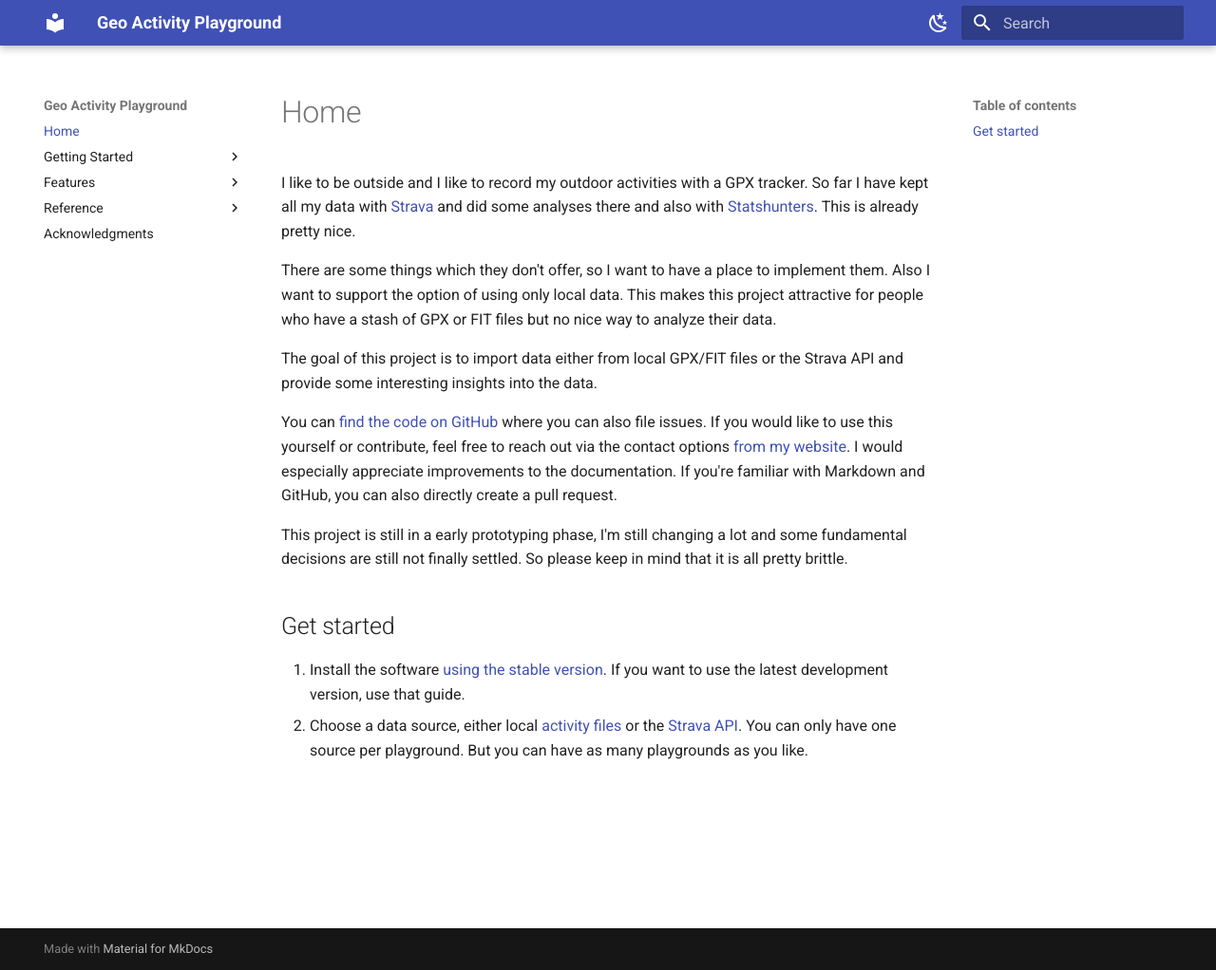
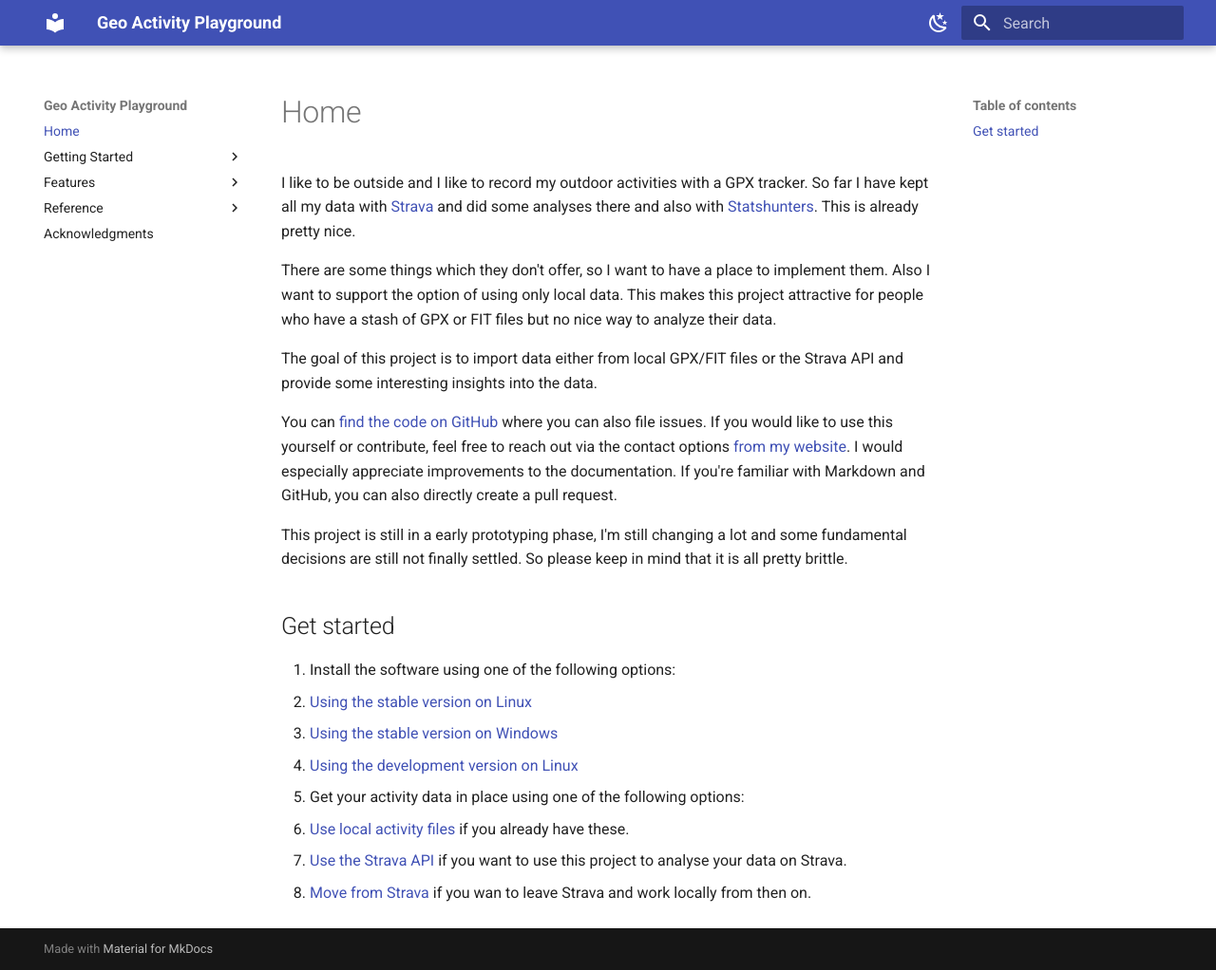
Before and after one commit to martin-ueding/geo-activity-playground, an MkDocs documentation site: the page built from docs/index.md, in a window 1280 px wide and 1022 px high. Shown: the whole window at 95% size. Built offline with MkDocs 1.6.1 and Material for MkDocs 9.7.7, drawn with Linux system fonts in a browser that asks for light colours.

Commit message:
GH-65: Document Strava converter

```diff
--- a/docs/index.md
+++ b/docs/index.md
@@ -12,5 +12,11 @@ This project is still in a early prototyping phase, I'm still changing a lot and
 
 ## Get started
 
-1. Install the software [using the stable version](getting-started/installing-stable-on-linux.md). If you want to use the latest development version, use that guide.
-2. Choose a data source, either local [activity files](getting-started/using-activity-files.md) or the [Strava API](getting-started/using-strava-api.md). You can only have one source per playground. But you can have as many playgrounds as you like.
+1. Install the software using one of the following options:
+   - [Using the stable version on Linux](getting-started/installing-stable-on-linux.md)
+   - [Using the stable version on Windows](getting-started/installing-stable-on-windows.md)
+   - [Using the development version on Linux](getting-started/installing-git-on-linux.md)
+2. Get your activity data in place using one of the following options:
+   - [Use local activity files](getting-started/using-activity-files.md) if you already have these.
+   - [Use the Strava API](getting-started/using-strava-api.md) if you want to use this project to analyse your data on Strava.
+   - [Move from Strava](getting-started/moving-from-strava.md) if you wan to leave Strava and work locally from then on.
--- a/mkdocs.yml
+++ b/mkdocs.yml
@@ -27,6 +27,7 @@ nav:
       - getting-started/installing-git-on-linux.md
       - getting-started/using-activity-files.md
       - getting-started/using-strava-api.md
+      - getting-started/moving-from-strava.md
       - getting-started/config-file.md
       - getting-started/starting-the-webserver.md
   - Features:
```
Also changed, not shown: docs/getting-started/moving-from-strava.md (added, +85 -0 lines).
